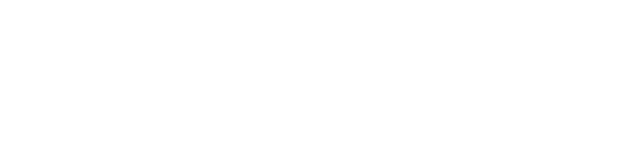
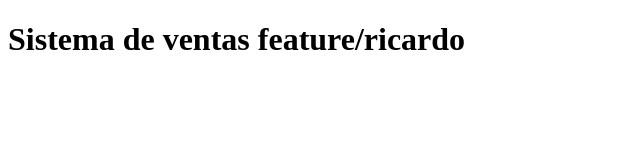
Before and after one commit to ricardohc/app-demo, a plain HTML site: page index.html in a window 1280 px wide. Shown: the whole page, without its empty margins (0-640 px from the left). Drawn offline with Linux system fonts and the light colour scheme.

Commit message:
feat: WRDA-100 se agrego h1

```diff
--- a/index.html
+++ b/index.html
@@ -6,6 +6,6 @@
     <title>Document</title>
 </head>
 <body>
-
+    <h1>Sistema de ventas feature/ricardo</h1>
 </body>
 </html>
```
